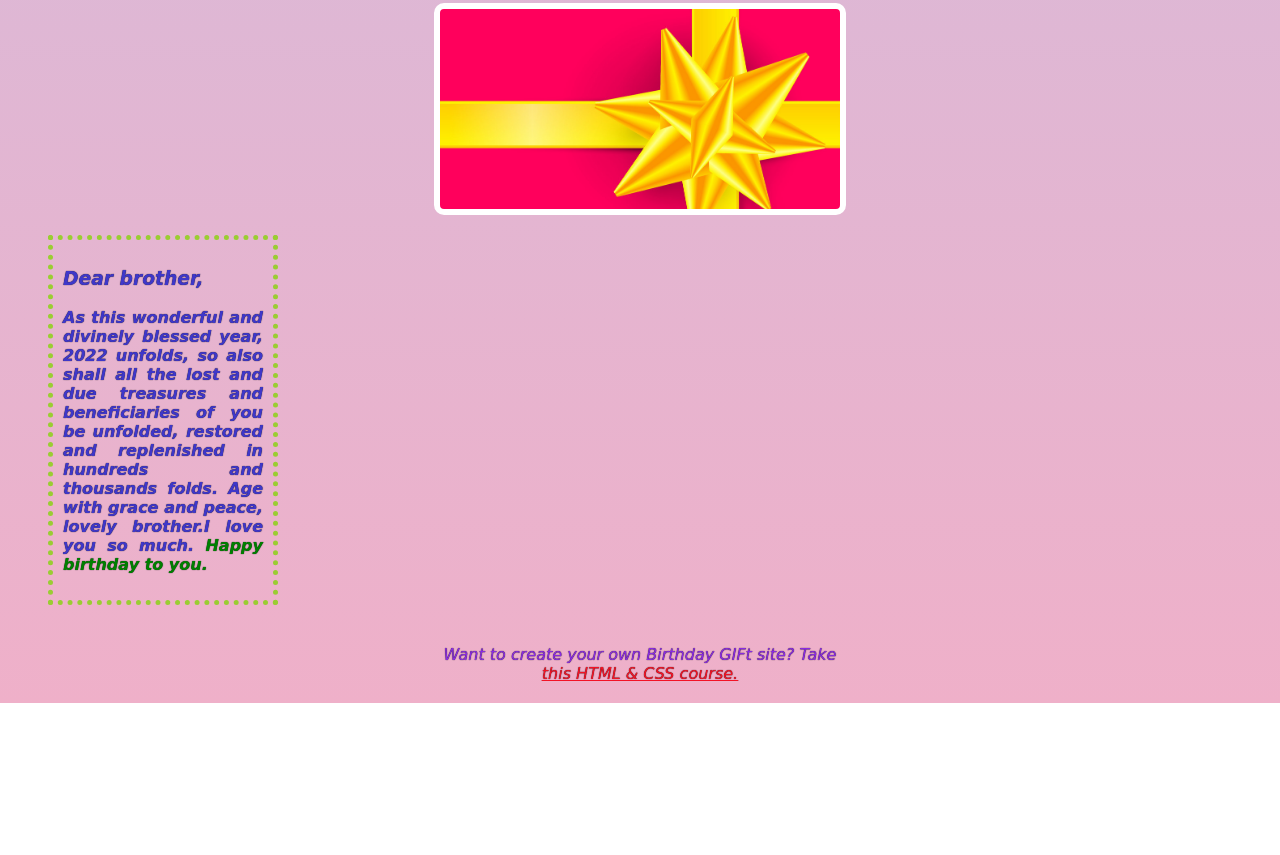
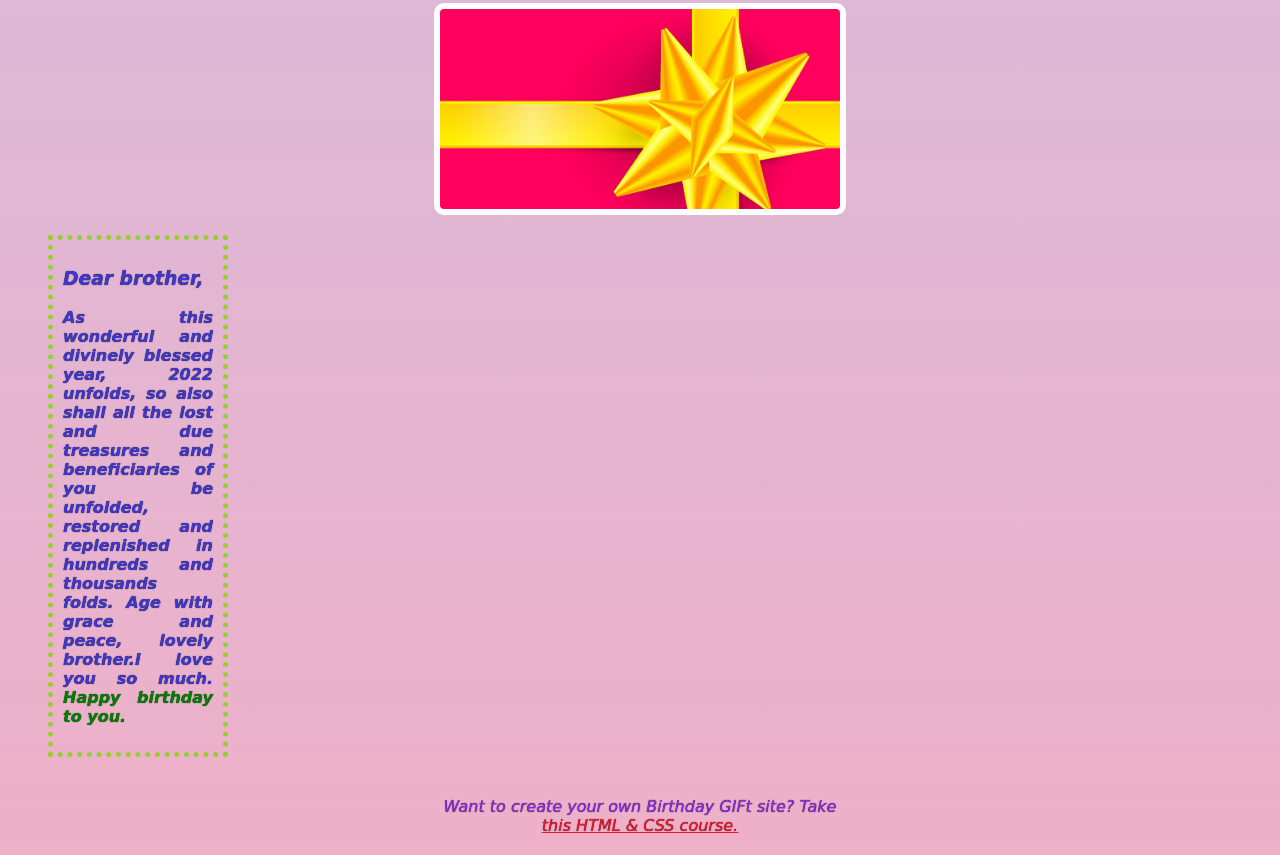
Before and after one commit to OKAFORCHINEDU/lion-s-Birthday-gift, a website: page index.html in a window 1280 px wide. Shown: the part 2572-3427 px from the top of the page. Before the commit the page ends 3275 px from the top, so only its background shows below. Drawn offline with Linux system fonts and the light colour scheme; a web font is replaced by a local one.

Commit message:
Update index.css

```diff
--- a/index.css
+++ b/index.css
@@ -171,7 +171,7 @@ a {
 }
 
 blockquote {
-    width: 200px;
+    width: 150px;
     display: block;
     margin-right: auto;
     text-align: justify;
```
